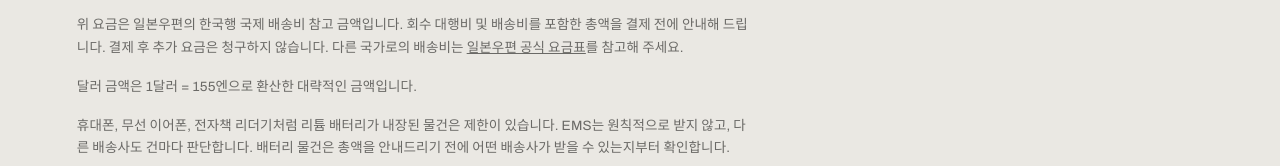
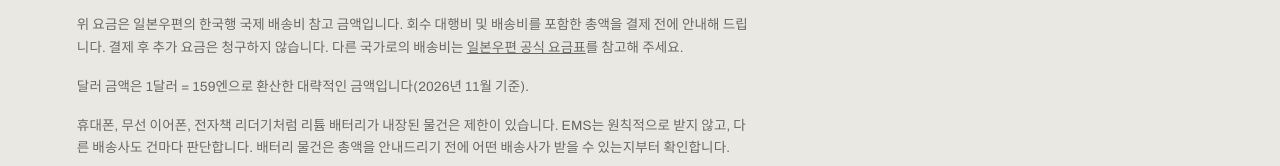
Before and after one commit to japanlost/japan-lost-and-found-guide, a plain HTML site: page ko/index.html in a window 1280 px wide. Shown: the part 7758-7924 px from the top of the page. Drawn offline with Linux system fonts and the light colour scheme.

Commit message:
Update exchange rate ¥155 to ¥159 (November 2026) - ko
Updated the estimated dollar amount conversion rate in the shipping information.

```diff
--- a/ko/index.html
+++ b/ko/index.html
@@ -308,7 +308,7 @@
     <tr><td>EMS (빠른 배송, 서명 수령)</td><td class="n"><strong>¥2,200 (약 $14)</strong></td></tr>
   </table>
   </div>
-  <p class="fineprint" data-reveal>위 요금은 일본우편의 한국행 국제 배송비 참고 금액입니다. 회수 대행비 및 배송비를 포함한 총액을 결제 전에 안내해 드립니다. 결제 후 추가 요금은 청구하지 않습니다. 다른 국가로의 배송비는 <a href="https://www.post.japanpost.jp/cgi-charge/index.php?lang=_kr" target="_blank" rel="noopener">일본우편 공식 요금표</a>를 참고해 주세요.</p><p class="fineprint" data-reveal>달러 금액은 1달러 = 155엔으로 환산한 대략적인 금액입니다.</p>
+  <p class="fineprint" data-reveal>위 요금은 일본우편의 한국행 국제 배송비 참고 금액입니다. 회수 대행비 및 배송비를 포함한 총액을 결제 전에 안내해 드립니다. 결제 후 추가 요금은 청구하지 않습니다. 다른 국가로의 배송비는 <a href="https://www.post.japanpost.jp/cgi-charge/index.php?lang=_kr" target="_blank" rel="noopener">일본우편 공식 요금표</a>를 참고해 주세요.</p><p class="fineprint" data-reveal>달러 금액은 1달러 = 159엔으로 환산한 대략적인 금액입니다(2026년 11월 기준).</p>
   <p class="fineprint" data-reveal>휴대폰, 무선 이어폰, 전자책 리더기처럼 리튬 배터리가 내장된 물건은 제한이 있습니다. EMS는 원칙적으로 받지 않고, 다른 배송사도 건마다 판단합니다. 배터리 물건은 총액을 안내드리기 전에 어떤 배송사가 받을 수 있는지부터 확인합니다.</p>
 </section>
 
```
